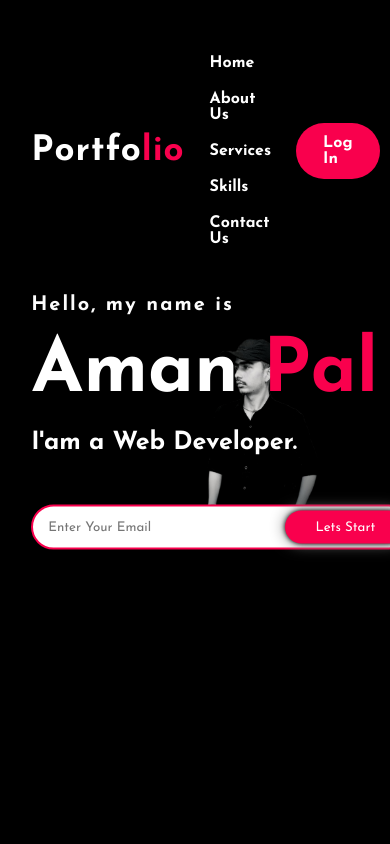
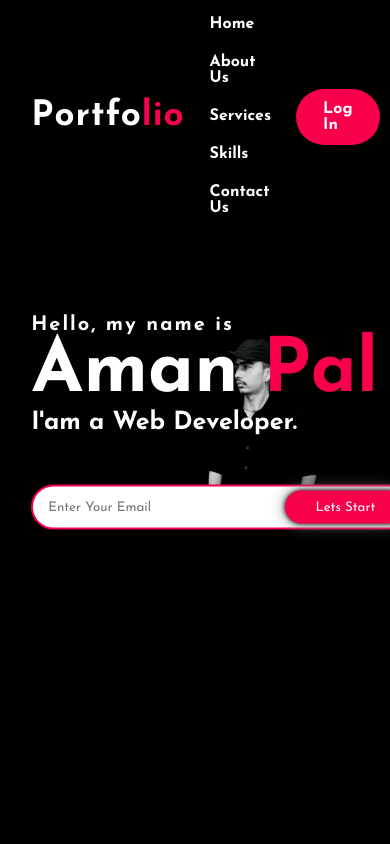
Before and after one commit to Aman-Pal-1/Web-Projects, a plain HTML site: page My Portfolio Website/index.html in a window 390 px wide. Shown: the top 844 px of the page. Drawn offline with Linux system fonts and the light colour scheme.

Commit message:
responsive

```diff
--- a/My Portfolio Website/style.css
+++ b/My Portfolio Website/style.css
@@ -7,22 +7,25 @@
 
 body {
     background-color: #000;
+    height: 100vh;
+    width: 100vw;
 }
 
 .hero {
     height: 100vh;
-    width: 100%;
+    width: 100vw;
     background-image: url(Image-1.jpg);
     background-size: 69vw;
     background-position: center;
     background-repeat: no-repeat;
+    object-fit: contain;
 }
 
 nav {
     display: flex;
     align-items: center;
     justify-content: space-between;
-    padding-top: 45px;
+    padding-top: 1.5%;
     padding-right: 8%;
     padding-left: 8%;
 }
@@ -42,11 +45,9 @@ nav ul li {
     list-style-type: none;
     display: inline-block;
     padding: 10px 25px;
-    z-index: 30;
 }
 
 nav ul li a {
-    position: relative;
     color: white;
     text-decoration: none;
     font-weight: bold;
@@ -55,7 +56,7 @@ nav ul li a {
 
 li a::after {
     content: '';
-    position: absolute;
+    display: flex;
     width: 100%;
     height: 2px;
     background-color: rgb(255, 0, 0);
@@ -104,7 +105,7 @@ nav ul li a:hover {
 
 h1 {
     color: white;
-    margin: 20px 0px 20px;
+    margin: 4%, 0%, 4%, 0%;
     font-size: 75px;
 }
 
```
